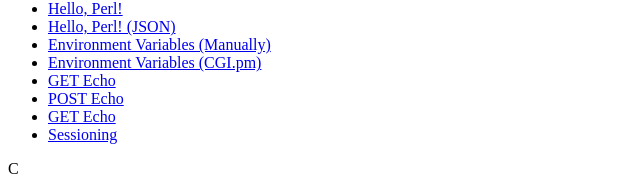
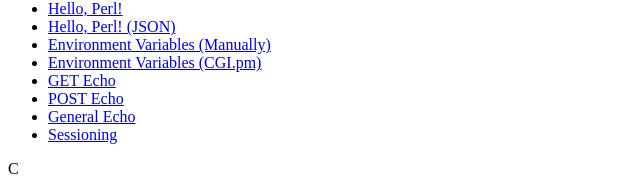
Before and after one commit to yvcardenas/ycardenas-site, a plain HTML site: page index.html in a window 1280 px wide. Shown: the part 348-539 px from the top of the page, 0-640 px from the left. Drawn offline with Linux system fonts and the light colour scheme.

Commit message:
Perl and C commits

```diff
--- a/index.html
+++ b/index.html
@@ -39,7 +39,7 @@
           <li><a href="/cgi-bin/perl-env-pm.pl">Environment Variables (CGI.pm)</a></li>
           <li><a href="/cgi-bin/perl-get-echo.pl">GET Echo</a></li>
           <li><a href="/cgi-bin/perl-post-echo.pl">POST Echo</a></li>
-          <li><a href="/cgi-bin/perl-general-echo.pl">GET Echo</a></li>
+          <li><a href="/cgi-bin/perl-general-echo.pl">General Echo</a></li>
           <li><a href="/cgi-bin/perl-sessions-1.pl">Sessioning</a></li>
         </ul>
       </article>
```
